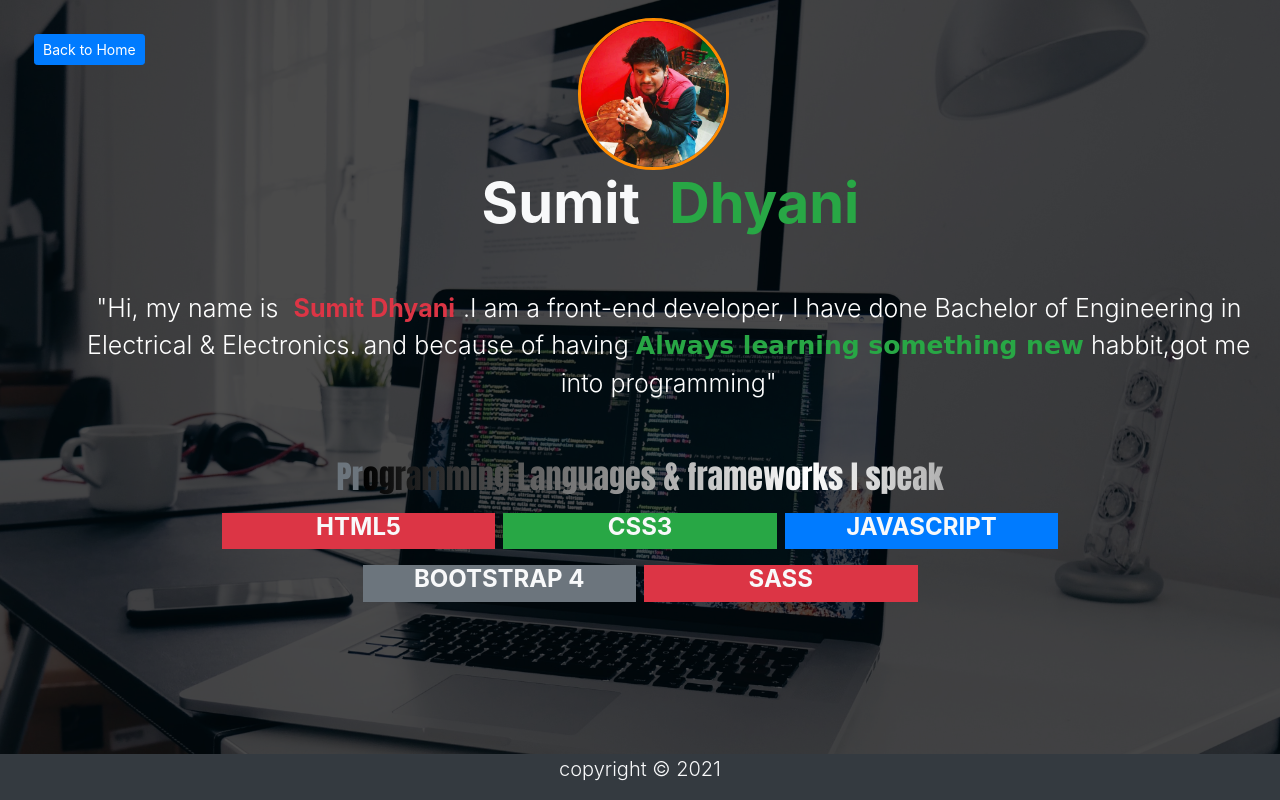
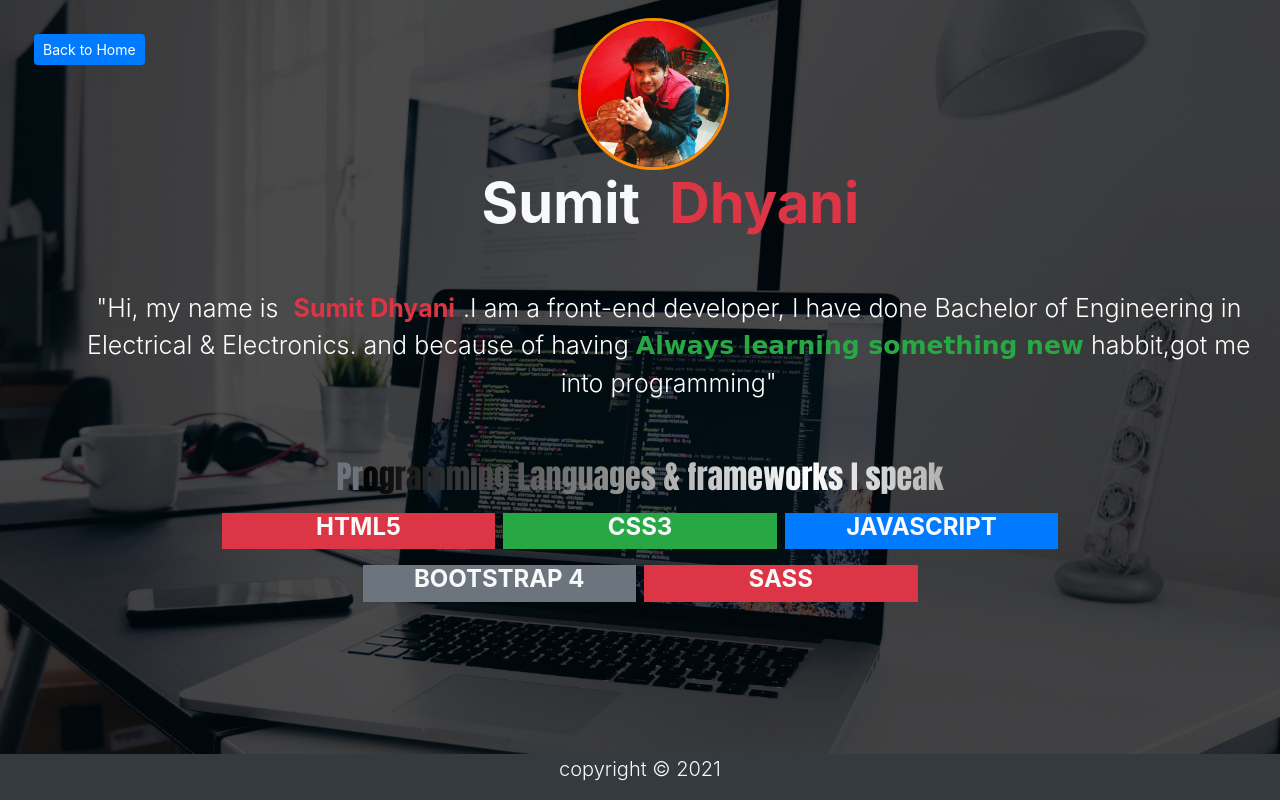
Before and after one commit to Sumitdhyani5892/My-Portfolio, a website: page dist/about.html in a window 1280 px wide. Shown: the top 800 px of the page. Drawn offline with nearby package versions, Linux system fonts and the light colour scheme.

Commit message:
update name color again

```diff
--- a/dist/about.html
+++ b/dist/about.html
@@ -30,7 +30,7 @@
 			<div class="gap text-white">
 				<img src="img/sumit.jpg" alt="" class="image" />
 				<h1 class="font-weight-bold display-4 text-light mb-3">
-					Sumit <span class="text-success ml-3">Dhyani</span>
+					Sumit <span class="text-danger ml-3">Dhyani</span>
 				</h1>
 				<h4 class="font-weight-bold">Let me tell you something about me</h4>
 
```
